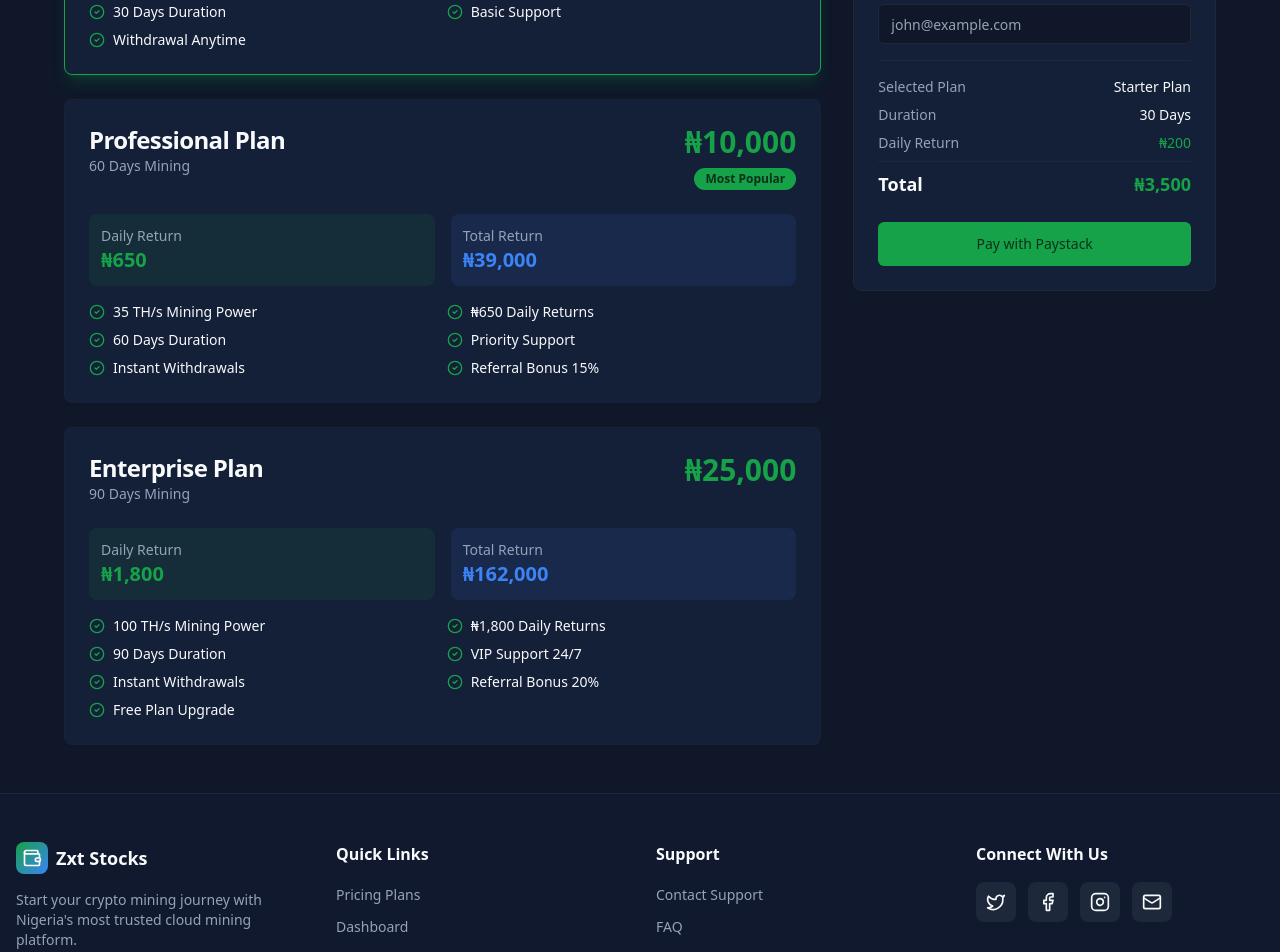
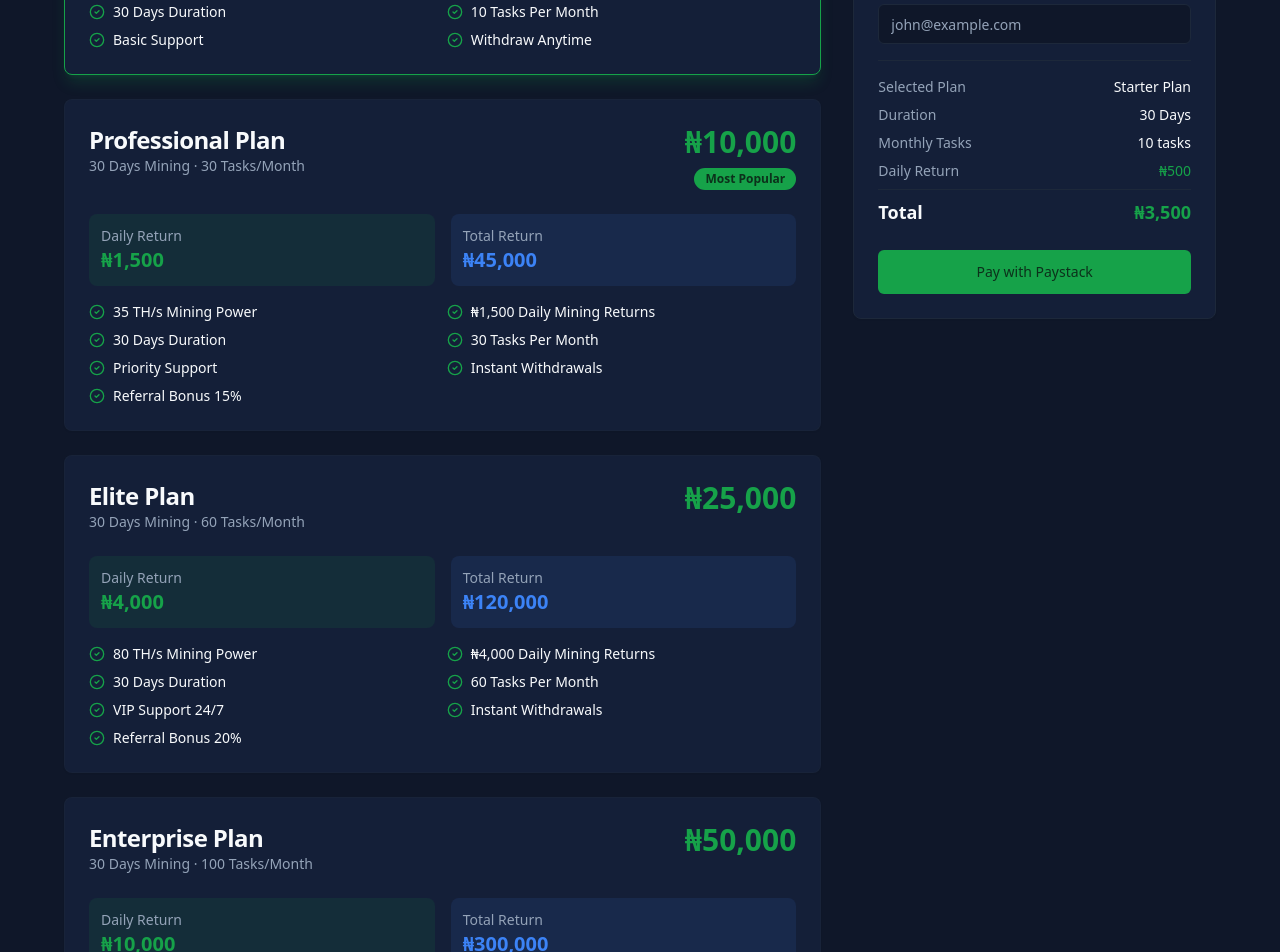
Before and after one commit to marycoinster-tech/ZxtStocks, a React (Vite) app: page /plans in a window 1280 px wide. Shown: the part 460-1412 px from the top of the page. Built offline with nearby package versions, Linux system fonts and the light colour scheme; no server answers.

Commit message:
Update all plans to 30-day duration with daily mining returns and monthly tasks

```diff
--- a/src/constants/plans.ts
+++ b/src/constants/plans.ts
@@ -7,28 +7,32 @@ export const MINING_PLANS: MiningPlan[] = [
     price: 3500,
     duration: 30,
     hashRate: 10,
-    dailyReturn: 200,
-    totalReturn: 6000,
+    dailyReturn: 500,
+    totalReturn: 15000,
+    monthlyTasks: 10,
     features: [
       '10 TH/s Mining Power',
-      '₦200 Daily Returns',
+      '₦500 Daily Mining Returns',
       '30 Days Duration',
+      '10 Tasks Per Month',
       'Basic Support',
-      'Withdrawal Anytime',
+      'Withdraw Anytime',
     ],
   },
   {
     id: 'professional',
     name: 'Professional Plan',
     price: 10000,
-    duration: 60,
+    duration: 30,
     hashRate: 35,
-    dailyReturn: 650,
-    totalReturn: 39000,
+    dailyReturn: 1500,
+    totalReturn: 45000,
+    monthlyTasks: 30,
     features: [
       '35 TH/s Mining Power',
-      '₦650 Daily Returns',
-      '60 Days Duration',
+      '₦1,500 Daily Mining Returns',
+      '30 Days Duration',
+      '30 Tasks Per Month',
       'Priority Support',
       'Instant Withdrawals',
       'Referral Bonus 15%',
@@ -36,21 +40,42 @@ export const MINING_PLANS: MiningPlan[] = [
     popular: true,
   },
   {
-    id: 'enterprise',
-    name: 'Enterprise Plan',
+    id: 'elite',
+    name: 'Elite Plan',
     price: 25000,
-    duration: 90,
-    hashRate: 100,
-    dailyReturn: 1800,
-    totalReturn: 162000,
+    duration: 30,
+    hashRate: 80,
+    dailyReturn: 4000,
+    totalReturn: 120000,
+    monthlyTasks: 60,
     features: [
-      '100 TH/s Mining Power',
-      '₦1,800 Daily Returns',
-      '90 Days Duration',
+      '80 TH/s Mining Power',
+      '₦4,000 Daily Mining Returns',
+      '30 Days Duration',
+      '60 Tasks Per Month',
       'VIP Support 24/7',
       'Instant Withdrawals',
       'Referral Bonus 20%',
-      'Free Plan Upgrade',
+    ],
+  },
+  {
+    id: 'enterprise',
+    name: 'Enterprise Plan',
+    price: 50000,
+    duration: 30,
+    hashRate: 200,
+    dailyReturn: 10000,
+    totalReturn: 300000,
+    monthlyTasks: 100,
+    features: [
+      '200 TH/s Mining Power',
+      '₦10,000 Daily Mining Returns',
+      '30 Days Duration',
+      '100 Tasks Per Month',
+      'Dedicated Account Manager',
+      'Instant Withdrawals',
+      'Referral Bonus 25%',
+      'Free Plan Renewal Discount',
     ],
   },
 ];
--- a/src/pages/DashboardPage.tsx
+++ b/src/pages/DashboardPage.tsx
@@ -88,7 +88,7 @@ export default function DashboardPage() {
       icon: Clock,
       color: 'text-info',
       bgColor: 'bg-info/10',
-      change: `of ${plan.duration} days`,
+      change: 'of 30 days',
     },
   ];
 
--- a/src/pages/HowItWorksPage.tsx
+++ b/src/pages/HowItWorksPage.tsx
@@ -22,7 +22,7 @@ export default function HowItWorksPage() {
       icon: Wallet,
       title: 'Choose Your Plan',
       description: 'Select a mining plan that fits your budget. Plans start from ₦3,500 with different mining durations and hash rates.',
-      details: ['Starter: ₦3,500 (30 days)', 'Professional: ₦10,000 (60 days)', 'Enterprise: ₦25,000 (90 days)']
+      details: ['Starter: ₦3,500 — ₦500/day + 10 tasks/month', 'Professional: ₦10,000 — ₦1,500/day + 30 tasks/month', 'Elite: ₦25,000 — ₦4,000/day + 60 tasks/month', 'Enterprise: ₦50,000 — ₦10,000/day + 100 tasks/month']
     },
     {
       number: '02',
@@ -94,7 +94,7 @@ export default function HowItWorksPage() {
     },
     {
       question: 'How do I earn money?',
-      answer: 'You purchase a mining plan, and our equipment mines cryptocurrency on your behalf 24/7. Daily profits are calculated based on your plan\'s hash rate and current market conditions. You can withdraw your earnings anytime to your bank account or crypto wallet.'
+      answer: 'You purchase a mining plan, and our equipment mines cryptocurrency on your behalf 24/7 for 30 days. Daily returns are fixed per plan — ₦500/day on Starter up to ₦10,000/day on Enterprise. You also get monthly task bonuses to boost earnings. Withdraw your balance anytime directly to your Nigerian bank account.'
     },
     {
       question: 'Is it safe?',
@@ -151,9 +151,7 @@ export default function HowItWorksPage() {
             <div className="bg-primary/10 p-6 rounded-lg border border-primary/20">
               <p className="font-semibold text-primary mb-2">Think of it like this:</p>
               <p>
-                Instead of buying your own taxi (₦5M+), you invest ₦3,500 to rent a professional driver and car
-                that works for you daily, generating returns while you focus on other things. That's exactly how
-                cloud mining works!
+                Instead of buying your own taxi (₦5M+), you invest as little as ₦3,500 to rent professional mining power that earns you ₦500 every single day for 30 days — that's ₦15,000 total return from a ₦3,500 investment. Higher plans earn even more daily. That's exactly how cloud mining works!
               </p>
             </div>
           </CardContent>
--- a/src/pages/PlansPage.tsx
+++ b/src/pages/PlansPage.tsx
@@ -171,7 +171,7 @@ export default function PlansPage() {
                     <div className="flex items-start justify-between">
                       <div>
                         <CardTitle className="text-2xl">{plan.name}</CardTitle>
-                        <CardDescription>{plan.duration} Days Mining</CardDescription>
+                        <CardDescription>30 Days Mining · {plan.monthlyTasks} Tasks/Month</CardDescription>
                       </div>
                       <div className="text-right">
                         <div className="text-3xl font-bold text-primary">
@@ -248,7 +248,11 @@ export default function PlansPage() {
                     </div>
                     <div className="flex justify-between text-sm">
                       <span className="text-muted-foreground">Duration</span>
-                      <span className="font-medium">{currentPlan.duration} Days</span>
+                      <span className="font-medium">30 Days</span>
+                    </div>
+                    <div className="flex justify-between text-sm">
+                      <span className="text-muted-foreground">Monthly Tasks</span>
+                      <span className="font-medium">{currentPlan.monthlyTasks} tasks</span>
                     </div>
                     <div className="flex justify-between text-sm">
                       <span className="text-muted-foreground">Daily Return</span>
--- a/src/types/index.ts
+++ b/src/types/index.ts
@@ -42,10 +42,11 @@ export interface MiningPlan {
   id: string;
   name: string;
   price: number;
-  duration: number; // days
+  duration: number; // days (always 30)
   hashRate: number; // TH/s
   dailyReturn: number; // NGN
   totalReturn: number; // NGN
+  monthlyTasks: number; // tasks per month
   features: string[];
   popular?: boolean;
 }
```
